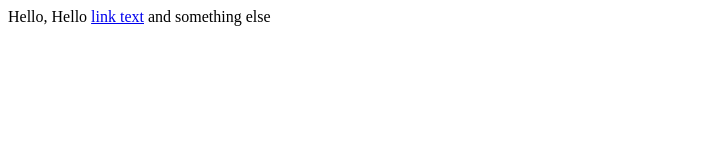
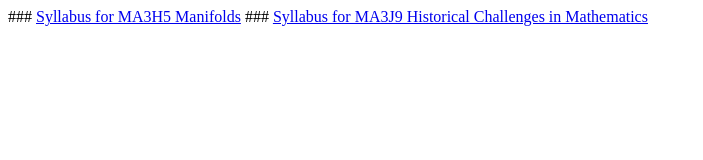
Before and after one commit to adomani/Syllabus, a plain HTML site: page index.html in a window 1280 px wide. Shown: the whole page, without its empty margins (0-703 px from the left). Drawn offline with Linux system fonts and the light colour scheme.

Commit message:
informative index

```diff
--- a/index.html
+++ b/index.html
@@ -1,5 +1,3 @@
-Hello, Hello
 
-<a href="New_Syllabus">link text</a>
-
-and something else
+### <a href="MA3H5">Syllabus for MA3H5 Manifolds</a>
+### <a href="MA3J9">Syllabus for MA3J9 Historical Challenges in Mathematics</a>
```
